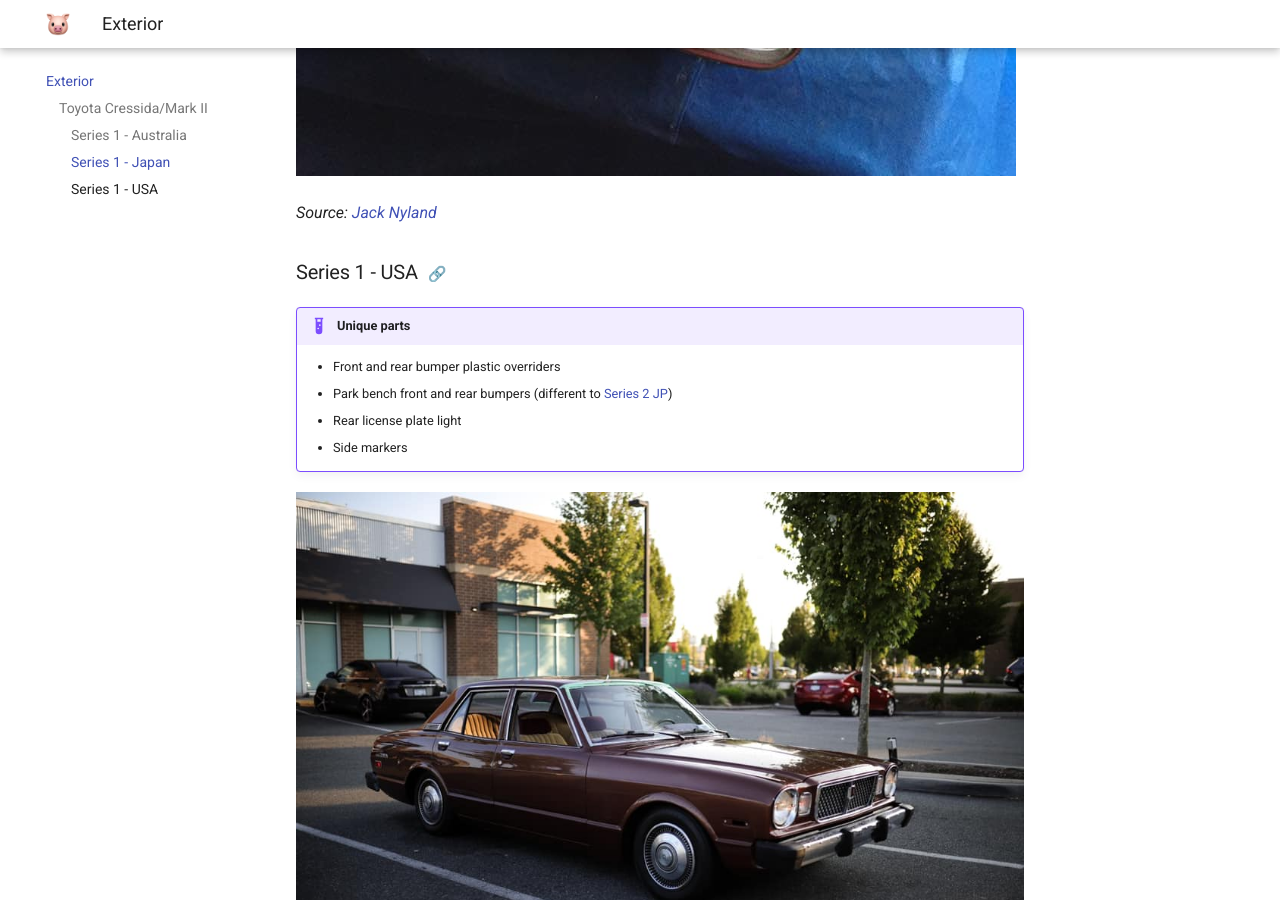
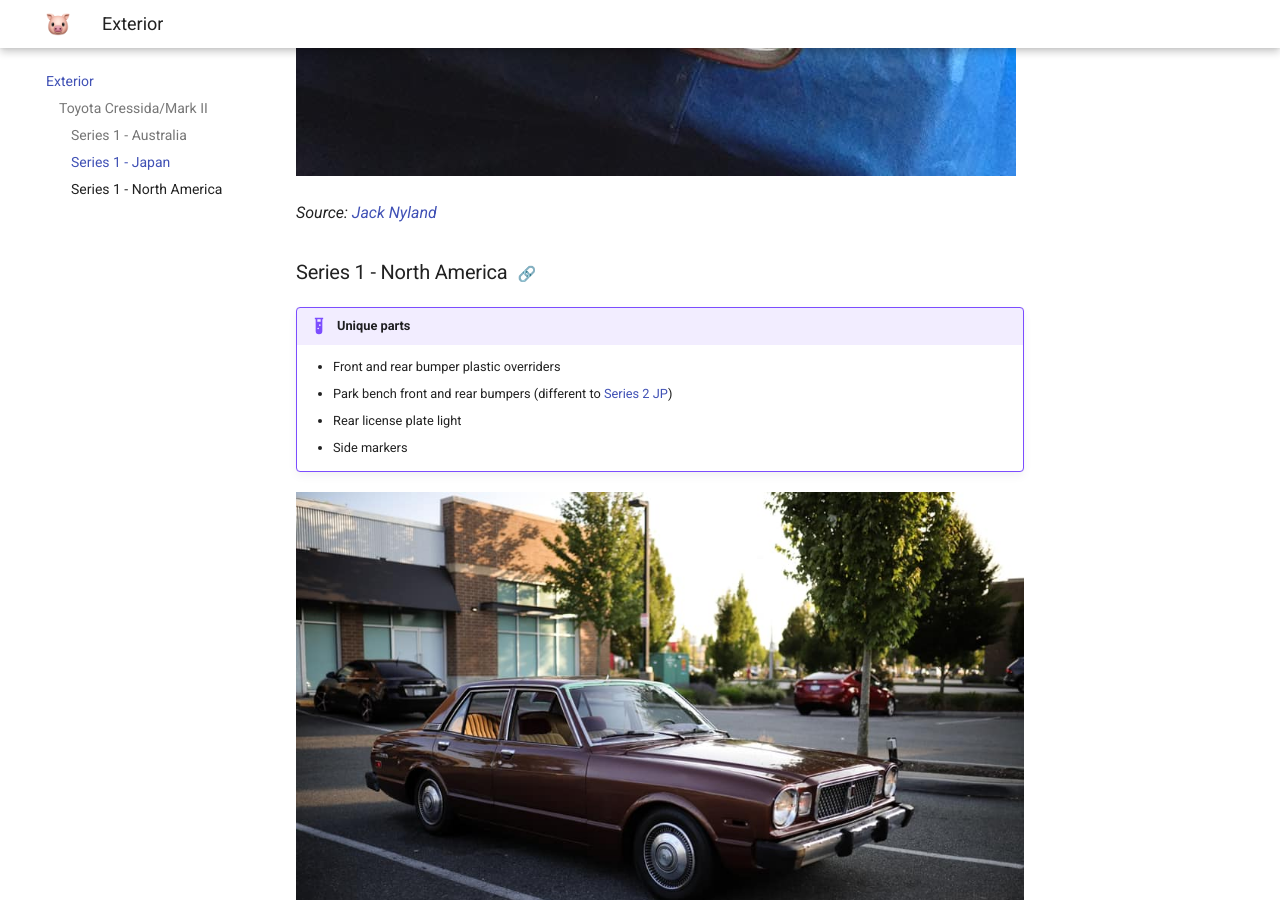
Before and after one commit to ocampco/pig-eyes-diy, an MkDocs documentation site: the page built from docs/exterior/index.md, in a window 1280 px wide and 900 px high, scrolled down 4330 px. Built offline with MkDocs 1.6.1 and Material for MkDocs 9.7.7, drawn with Linux system fonts in a browser that asks for light colours.

Commit message:
Include canada

```diff
--- a/docs/exterior/index.md
+++ b/docs/exterior/index.md
@@ -49,7 +49,7 @@
 
 _Source: [Jack Nyland](https://www.facebook.com/groups/216354961906562/posts/499829773559078/)_
 
-### Series 1 - USA
+### Series 1 - North America
 
 !!! example "Unique parts"
     - Front and rear bumper plastic overriders
@@ -57,10 +57,10 @@
     - Rear license plate light
     - Side markers
 
-![MX32 Cressida USA](./img/exterior-front-mx32-s1-usa.jpg)
+![MX32 Cressida North America](./img/exterior-front-mx32-s1-na.jpg)
 
 _Source: [Meekzilla Paul](https://www.facebook.com/groups/216354961906562/posts/1639019792973398/)_
 
-![MX32 Cressida USA](./img/exterior-rear-mx32-s1-usa.jpg)
+![MX32 Cressida North America](./img/exterior-rear-mx32-s1-na.jpg)
 
 _Source: [Meekzilla Paul](https://www.facebook.com/groups/216354961906562/posts/1340269992848381/)_
```
Also changed, not shown: docs/exterior/img/exterior-front-mx32-s1-na.jpg (renamed from docs/exterior/img/exterior-front-mx32-s1-usa.jpg), docs/exterior/img/exterior-rear-mx32-s1-na.jpg (renamed from docs/exterior/img/exterior-rear-mx32-s1-usa.jpg).
